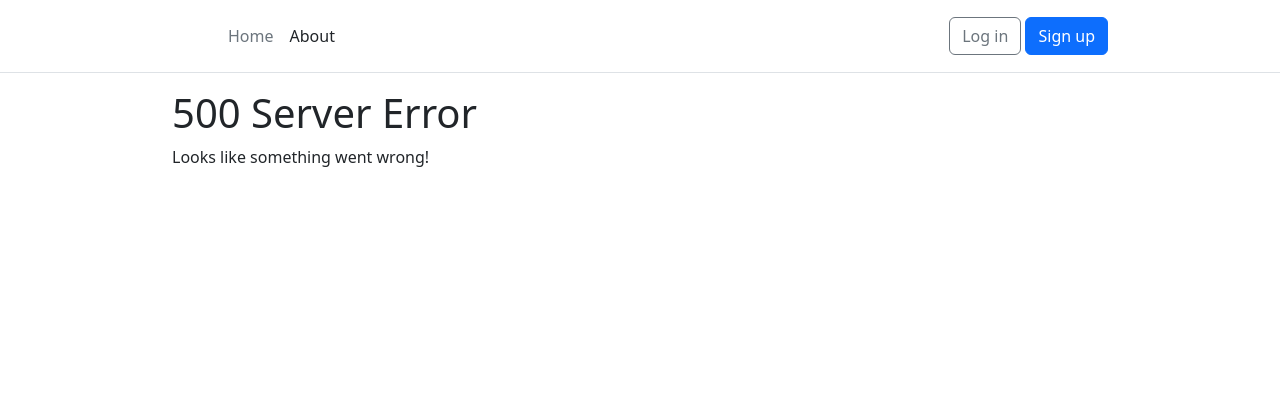
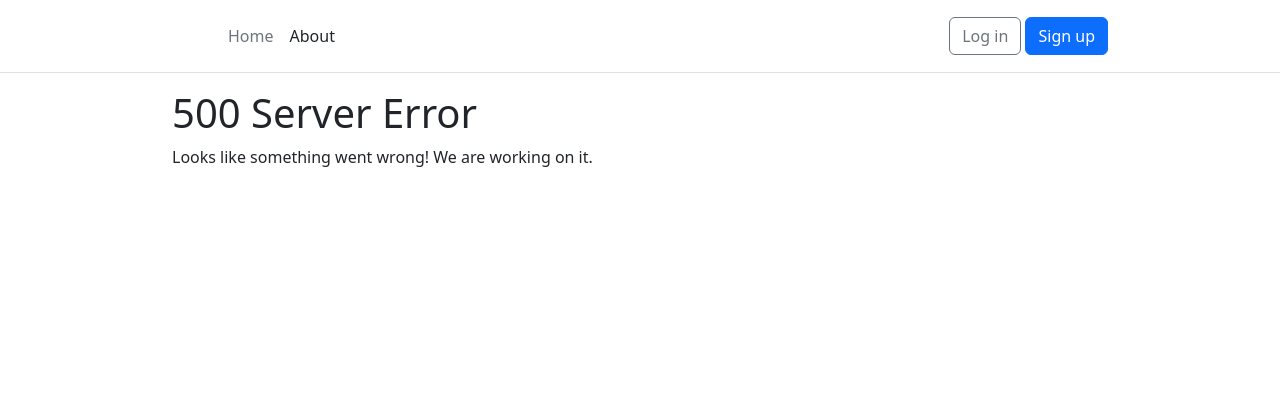
Before and after one commit to vineetpandey/Exposing-AWS-resources, a Django app: template templates/500.html in a window 1280 px wide. Shown: the top 420 px of the page. Run offline with Django 4.2, Linux system fonts and the light colour scheme; the template is opened without the code that fills it, so the values that code supplies are empty.

Commit message:
Update Error page content for 500 error code

```diff
--- a/templates/500.html
+++ b/templates/500.html
@@ -4,5 +4,5 @@
 
 {% block content %}
 <h1>500 Server Error</h1>
-<p>Looks like something went wrong!</p>
+<p>Looks like something went wrong! We are working on it.</p>
 {% endblock content %}
```
